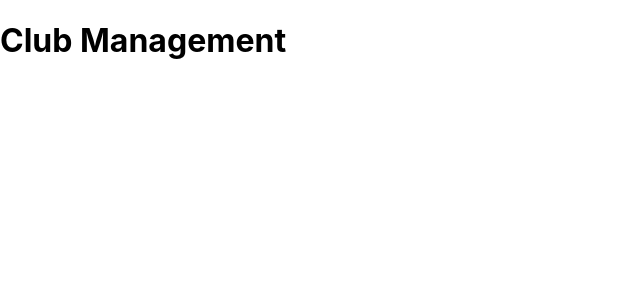
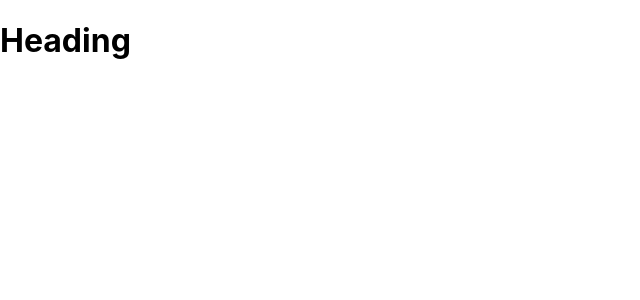
Before and after one commit to starain31/club-management, a React (Create React App) app: page / in a window 1280 px wide. Shown: the top 300 px of the page, without its empty margins (0-640 px from the left). Built offline with nearby package versions, Linux system fonts and the light colour scheme.

Commit message:
Set default value for Heading props and extract Heading props type.

```diff
--- a/src/App.tsx
+++ b/src/App.tsx
@@ -1,13 +1,15 @@
 import React from "react";
 
-export function Heading({ title }: { title: string }) {
+type HeadingProps = { title?: string };
+
+export function Heading({ title = 'Heading'}: HeadingProps) {
   return <h1>{title}</h1>;
 }
 
 function App() {
   return (
     <div>
-      <Heading title={`Club Management`} />
+      <Heading />
     </div>
   );
 }
```
Also changed, not shown: 1 other file (tests, documents, lock files or other folders).
